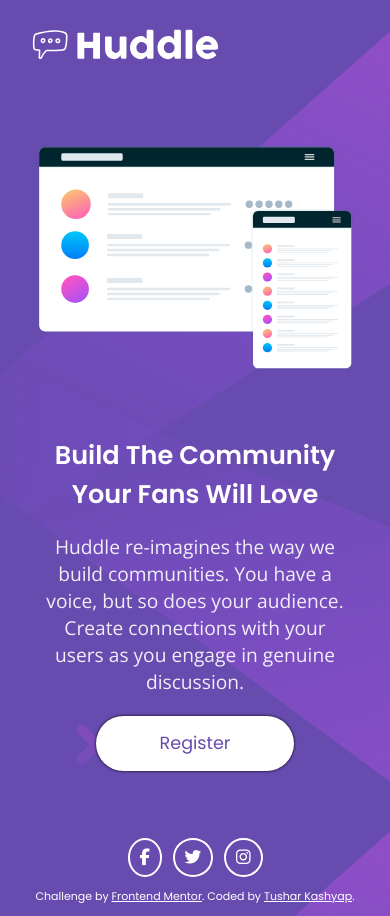
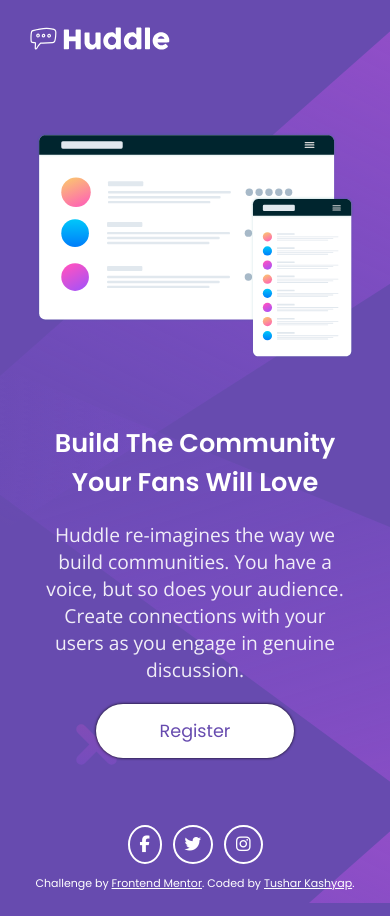
Before and after one commit to tusharkashyap63/huddle-landing-page, a plain HTML site: page index.html in a window 390 px wide. Drawn offline with nearby package versions, Linux system fonts and the light colour scheme.

Commit message:
Update style.css

```diff
--- a/css/style.css
+++ b/css/style.css
@@ -82,6 +82,9 @@
 }
 
 @media screen and (max-width: 900px){
+        .logo{
+                width: 150px;
+        }
 	.container{
 		display: block;
 	}
```
